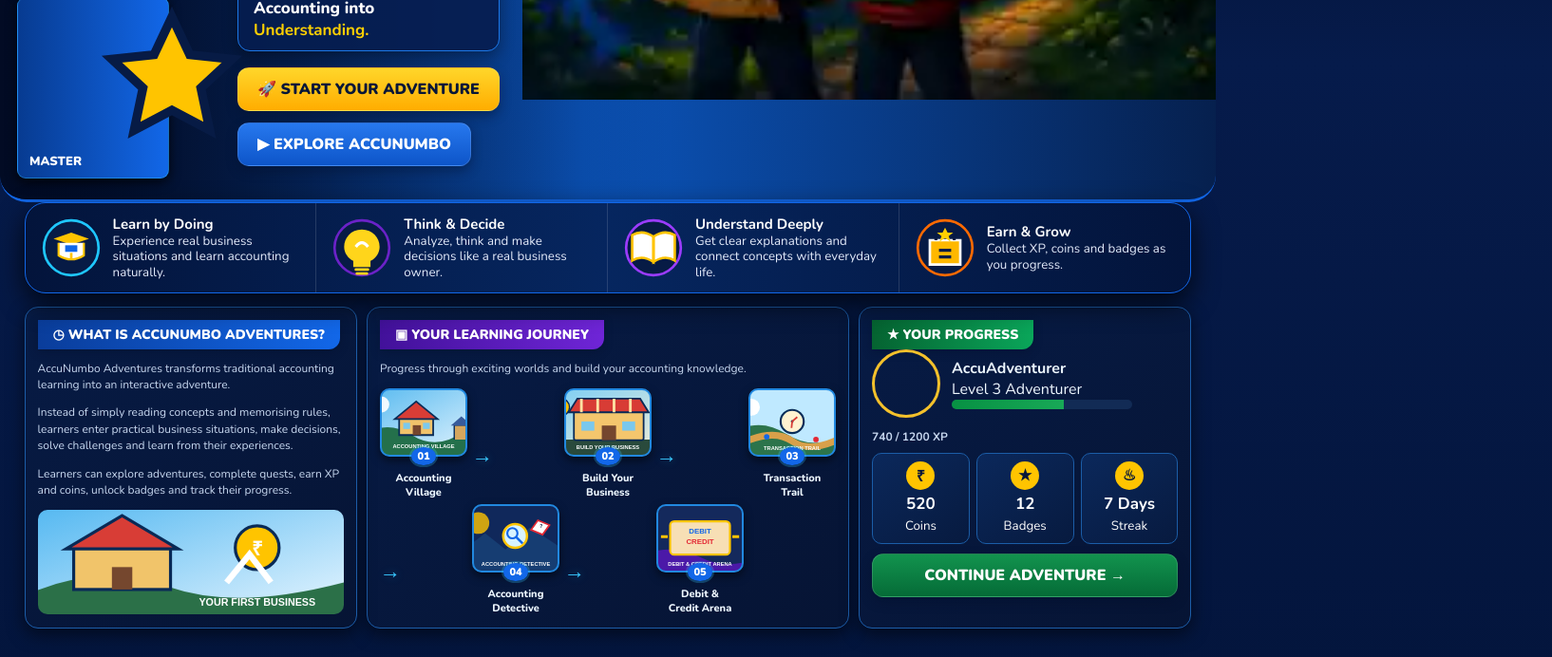
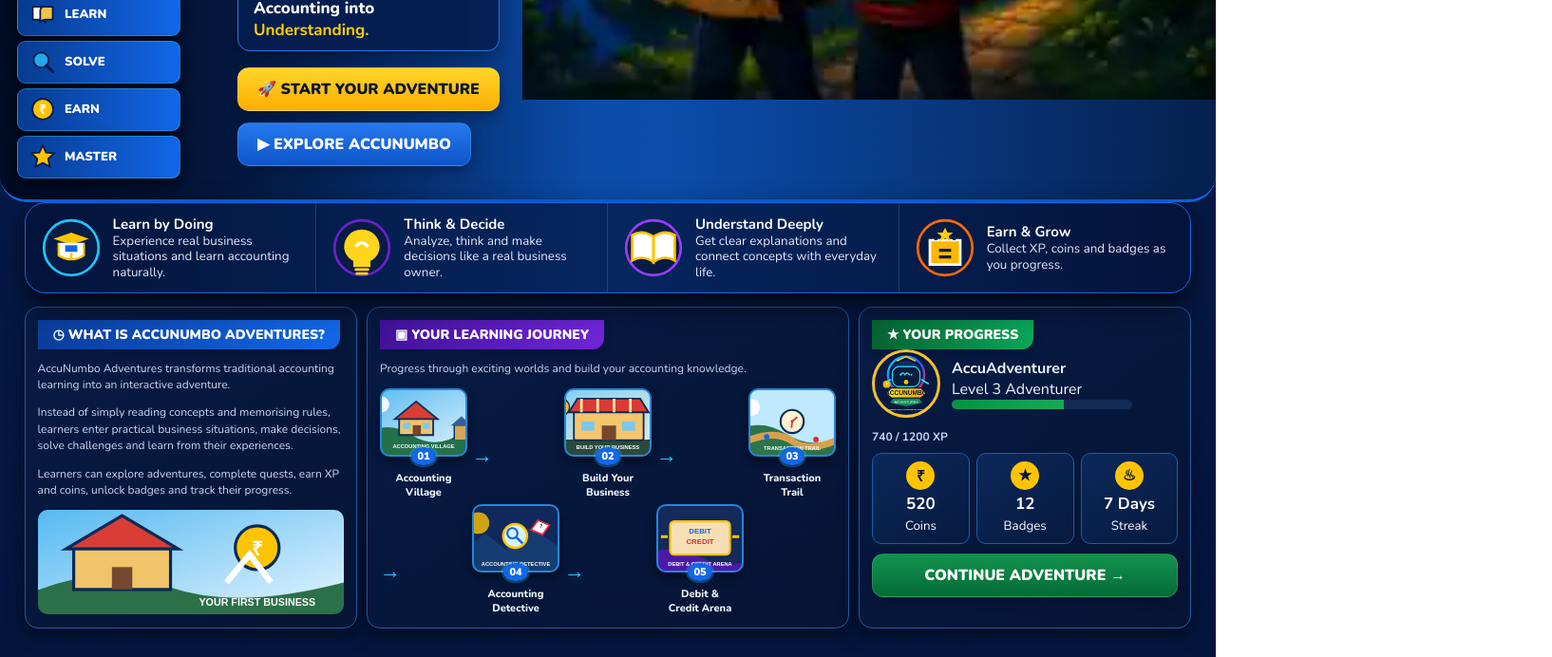
Before and after one commit to suryaganesh51291business/accunumbo-adventures, a website: page public/blueprint-home.html in a window 1280 px wide. Shown: the part 523-1215 px from the top of the page at 95% size, 1634 px wide, since content can reach past the window. Drawn offline with nearby package versions, Linux system fonts and the light colour scheme.

Commit message:
Load blueprint image styling on homepage

```diff
--- a/public/blueprint-home.html
+++ b/public/blueprint-home.html
@@ -4,6 +4,7 @@
 <meta charset="utf-8"><meta name="viewport" content="width=device-width,initial-scale=1">
 <title>AccuNumbo Adventures</title>
 <link rel="stylesheet" href="blueprint.css">
+<link rel="stylesheet" href="blueprint-images.css">
 </head>
 <body>
 <header class="nav">
```
